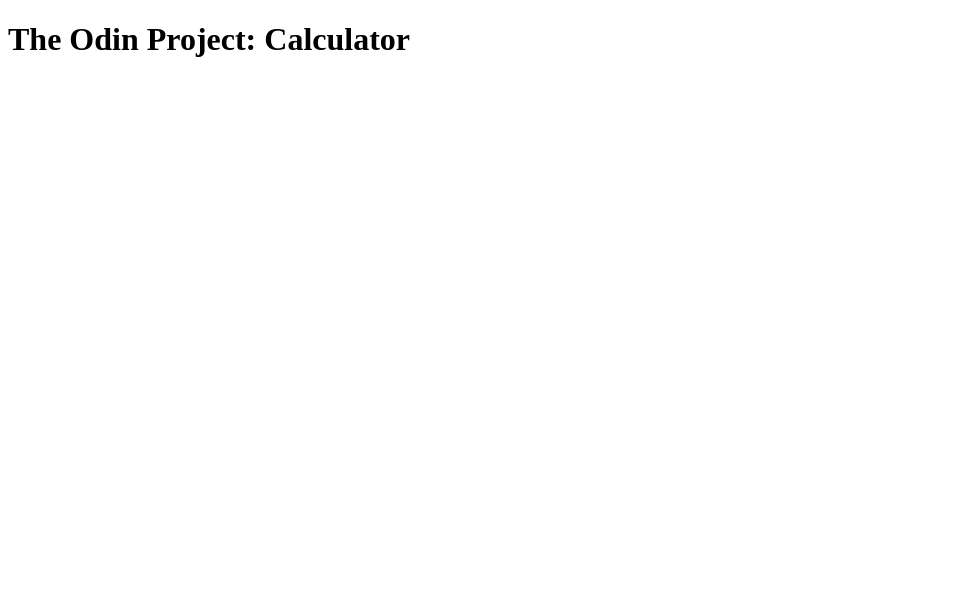
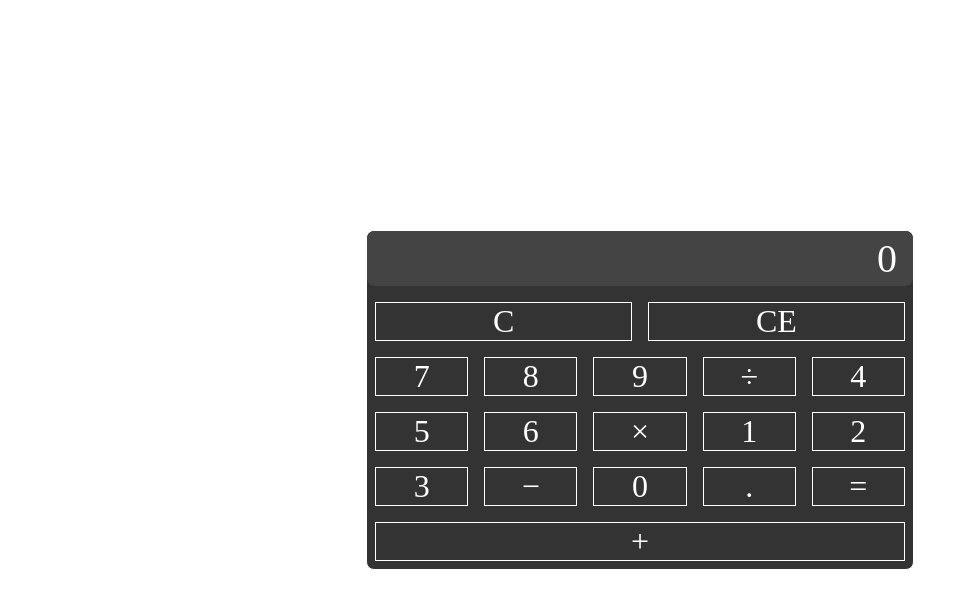
Before and after one commit to Dapherr/TOP-calculator, a plain HTML site: page index.html in a window 1280 px wide. Shown: the whole page, without its empty margins (0-968 px from the left). Drawn offline with Linux system fonts and the light colour scheme.

Commit message:
Style calculator

```diff
--- a/index.html
+++ b/index.html
@@ -8,9 +8,32 @@
     <title>TOP Calculator Project</title>
 </head>
 <body>
-    <h1>The Odin Project: Calculator</h1>
     <div id="calculator-body">
-
+        <div id="display">
+            <p>0</p>
+        </div>
+        <div id="clear-delete">
+            <p>C</p>
+            <p>CE</p>
+        </div>
+        <div id="operations">
+            <p>7</p>
+            <p>8</p>
+            <p>9</p>
+            <p>&divide;</p>
+            <p>4</p>
+            <p>5</p>
+            <p>6</p>
+            <p>&times;</p>
+            <p>1</p>
+            <p>2</p>
+            <p>3</p>
+            <p>&minus;</p>
+            <p>0</p>
+            <p>.</p>
+            <p>&equals;</p>
+            <p>&plus;</p>
+        </div>
     </div>
 </body>
 </html>
--- a/style.css
+++ b/style.css
@@ -0,0 +1,64 @@
+* {
+    margin: 0;
+    padding: 0;
+    box-sizing: border-box;
+}
+
+body {
+    display: flex;
+    justify-content: center;
+    align-items: center;
+    height: 100vh;
+}
+
+#calculator-body {
+    max-width: 60%;
+    background-color: #333;
+    color: #fff;
+    border: 1px solid #fff;
+    border-radius: .5rem;
+}
+
+#display {
+    background-color: #444;
+    border-radius: .5rem;
+}
+
+#display p {
+    text-align: right;
+    font-size: 2.5rem;
+    padding: .25rem 1rem;
+}
+
+#clear-delete {
+    display: flex;
+    margin: 1rem 0;
+}
+
+#clear-delete p {
+    border: 1px solid white;
+    font-size: 2rem;
+    text-align: center;
+    margin: 0 .5rem;
+    width: 50%;
+}
+
+#clear-delete p:hover,
+#operations p:hover {
+    background-color: #555;
+    cursor: pointer;
+}
+
+#operations {
+    display: flex;
+    flex-wrap: wrap;
+    gap: 1rem;
+    margin: .5rem;
+}
+
+#operations p {
+    font-size: 2rem;
+    flex: 1 0 16%;
+    text-align: center;
+    border: 1px solid white;
+}
```
Also changed, not shown: script.js (line endings or trailing spaces).
